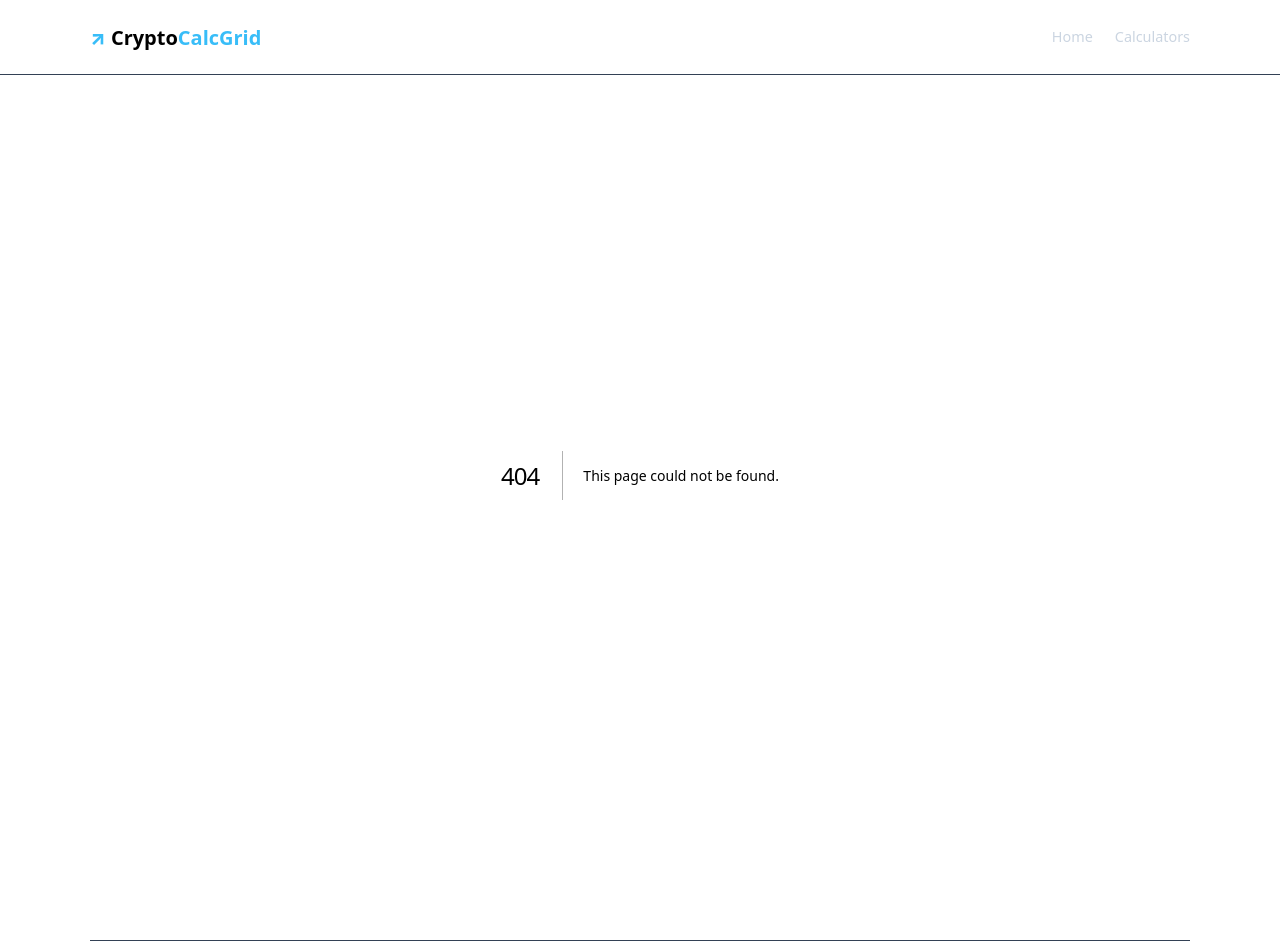
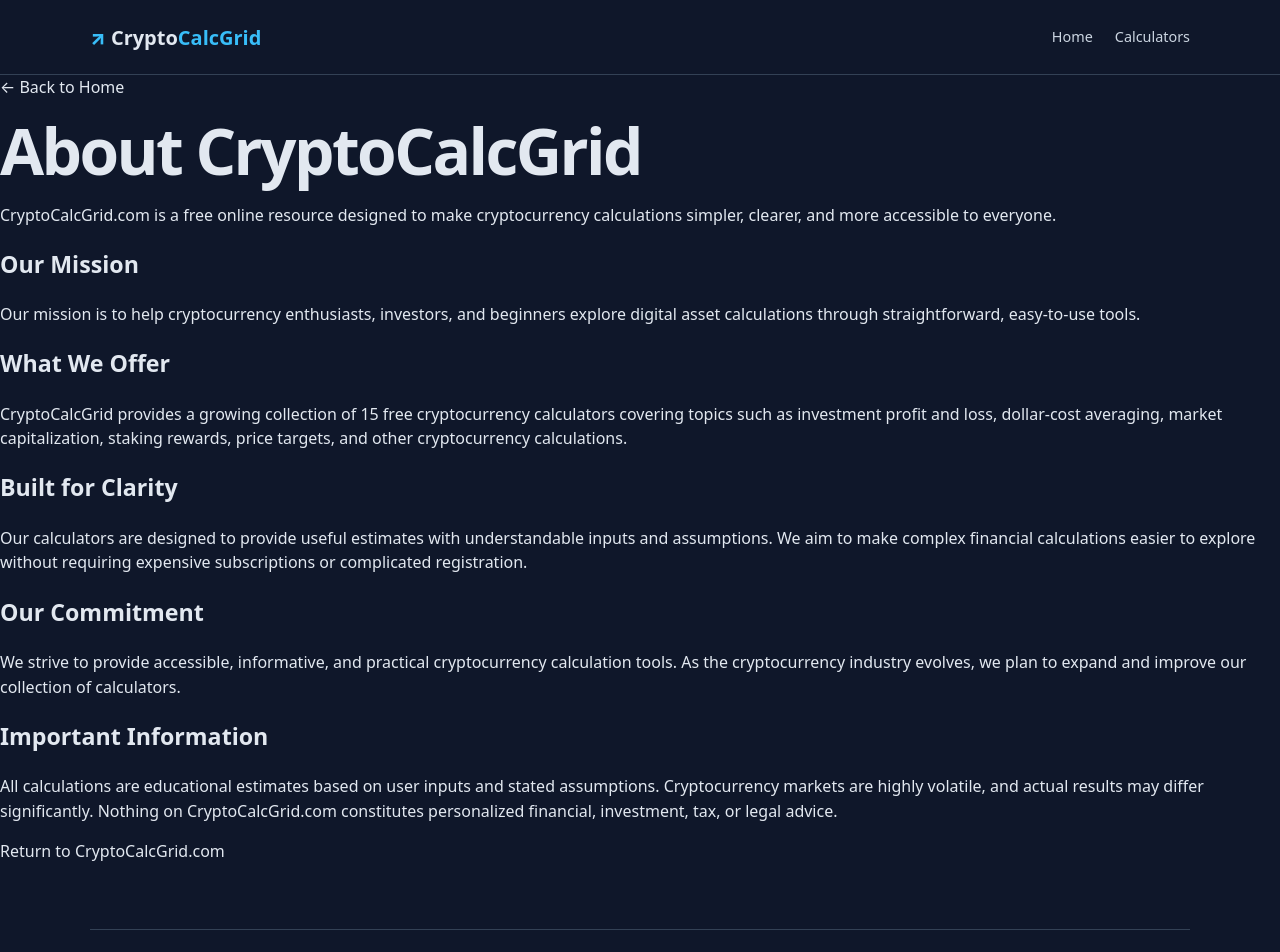
Before and after one commit to rlkuhn101-tech/cryptocalcgrid-nextjs, a Next.js app: page /about in a window 1280 px wide. Before the commit this address had no page. Shown: the top 952 px of the page. Built offline with nearby package versions, Linux system fonts and the light colour scheme.

Commit message:
Create page.tsx
Add About Us page to CryptoCalcGrid

```diff
--- /dev/null
+++ b/app/about/page.tsx
@@ -0,0 +1,106 @@
+
+import Link from "next/link";
+import type { Metadata } from "next";
+
+export const metadata: Metadata = {
+  title: "About Us | CryptoCalcGrid",
+  description:
+    "Learn about CryptoCalcGrid.com and our mission to provide free, easy-to-use cryptocurrency calculators.",
+};
+
+export default function AboutPage() {
+  return (
+    <main className="min-h-screen bg-slate-900 px-6 py-12 text-slate-200">
+      <div className="mx-auto max-w-3xl">
+        <Link
+          href="/"
+          className="text-cyan-400 hover:underline"
+        >
+          ← Back to Home
+        </Link>
+
+        <h1 className="mt-10 text-4xl font-bold text-white">
+          About CryptoCalcGrid
+        </h1>
+
+        <p className="mt-6 text-lg leading-8">
+          CryptoCalcGrid.com is a free online resource
+          designed to make cryptocurrency calculations
+          simpler, clearer, and more accessible to everyone.
+        </p>
+
+        <h2 className="mt-10 text-2xl font-semibold text-cyan-400">
+          Our Mission
+        </h2>
+
+        <p className="mt-4 leading-8">
+          Our mission is to help cryptocurrency enthusiasts,
+          investors, and beginners explore digital asset
+          calculations through straightforward, easy-to-use
+          tools.
+        </p>
+
+        <h2 className="mt-10 text-2xl font-semibold text-cyan-400">
+          What We Offer
+        </h2>
+
+        <p className="mt-4 leading-8">
+          CryptoCalcGrid provides a growing collection of
+          15 free cryptocurrency calculators covering
+          topics such as investment profit and loss,
+          dollar-cost averaging, market capitalization,
+          staking rewards, price targets, and other
+          cryptocurrency calculations.
+        </p>
+
+        <h2 className="mt-10 text-2xl font-semibold text-cyan-400">
+          Built for Clarity
+        </h2>
+
+        <p className="mt-4 leading-8">
+          Our calculators are designed to provide useful
+          estimates with understandable inputs and
+          assumptions. We aim to make complex financial
+          calculations easier to explore without requiring
+          expensive subscriptions or complicated
+          registration.
+        </p>
+
+        <h2 className="mt-10 text-2xl font-semibold text-cyan-400">
+          Our Commitment
+        </h2>
+
+        <p className="mt-4 leading-8">
+          We strive to provide accessible, informative,
+          and practical cryptocurrency calculation tools.
+          As the cryptocurrency industry evolves, we
+          plan to expand and improve our collection
+          of calculators.
+        </p>
+
+        <h2 className="mt-10 text-2xl font-semibold text-cyan-400">
+          Important Information
+        </h2>
+
+        <p className="mt-4 leading-8">
+          All calculations are educational estimates
+          based on user inputs and stated assumptions.
+          Cryptocurrency markets are highly volatile,
+          and actual results may differ significantly.
+          Nothing on CryptoCalcGrid.com constitutes
+          personalized financial, investment, tax,
+          or legal advice.
+        </p>
+
+        <div className="mt-12 border-t border-slate-700 pt-6">
+          <Link
+            href="/"
+            className="font-semibold text-cyan-400 hover:underline"
+          >
+            Return to CryptoCalcGrid.com
+          </Link>
+        </div>
+      </div>
+    </main>
+  );
+}
```
